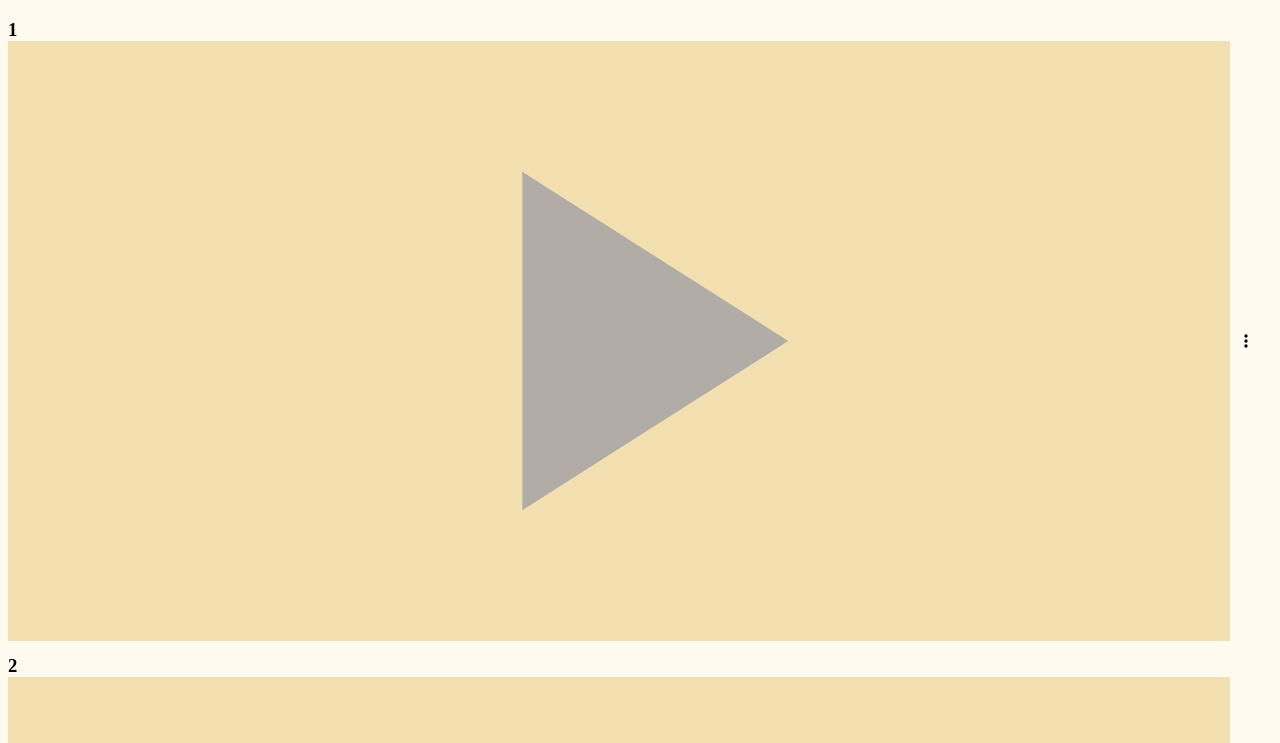
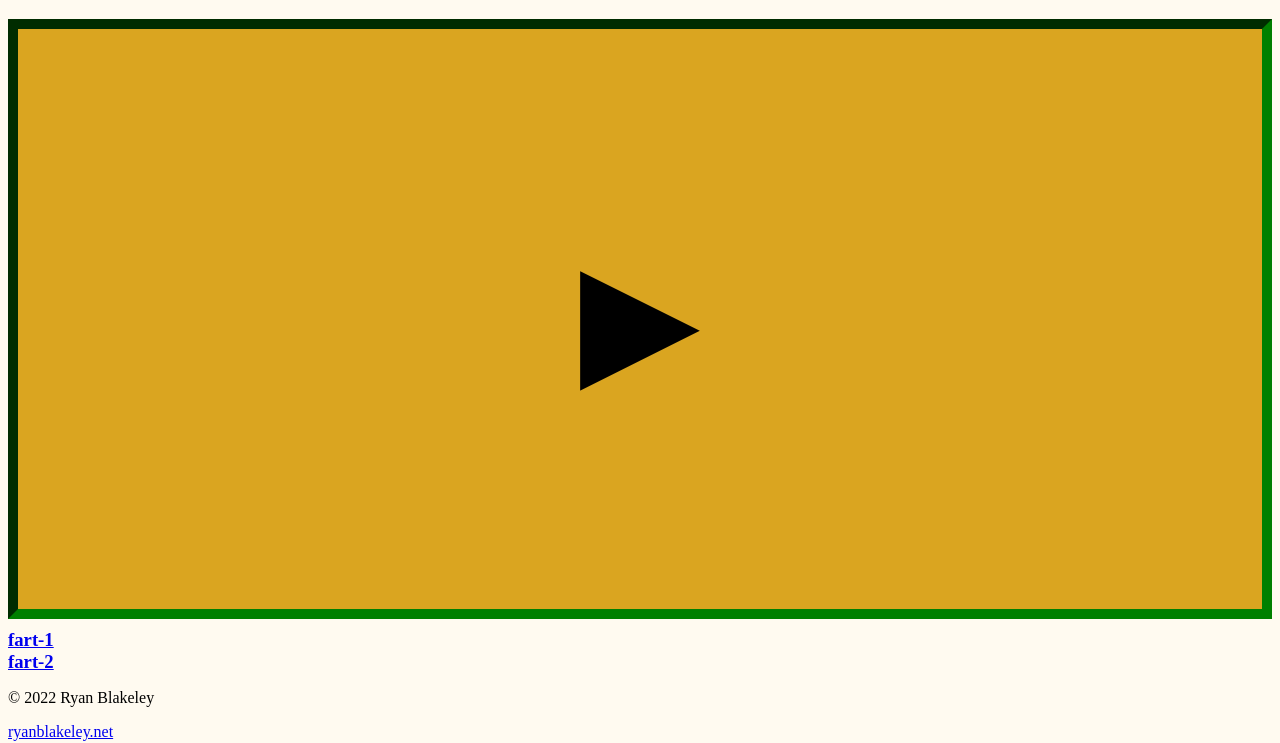
Before and after one commit to ryanblakeley/fart, a plain HTML site: page index.html in a window 1280 px wide. Shown: the part 61-804 px from the top of the page. Drawn offline with Linux system fonts and the light colour scheme.

Commit message:
Change to play audio in javascript

```diff
--- a/index.html
+++ b/index.html
@@ -2,26 +2,19 @@
 <html lang="en">
   <head>
     <meta charset="UTF-8" />
-    <meta name="viewport" content="width=device-width, initial-scale=1.0" />
+    <meta name="viewport" content="width=device-width, initial-scale=1" />
     <title>Fart Sounds</title>
     <link rel="stylesheet" href="stylesheet.css" />
   </head>
   <body>
     <h1>Fart Sounds</h1>
-
-    <h3>1</h3>
-    <audio controls>
-      <source src="audio/fart-1.mp3" type="audio/mpeg">
-      Your browser does not support the audio element.
-    </audio>
-
-    <h3>2</h3>
-    <audio controls>
-      <source src="audio/fart-2.mp3" type="audio/mpeg">
-      Your browser does not support the audio element.
-    </audio>
-
+    <div id="audio-player-container" >
+      <button id="play-icon" >&#9658;</button>
+    </div>
+    <a href="#fart-1.mp3" ><h3>fart-1</h3></a>
+    <a href="#fart-2.mp3" ><h3>fart-2</h3></a>
     <p>© 2022 Ryan Blakeley</p>
     <a href="https://ryanblakeley.net">ryanblakeley.net</a>
+    <script src="main.js" ></script>
   </body>
 </html>
--- /dev/null
+++ b/main.js
@@ -0,0 +1,7 @@
+const playIcon = document.getElementById('play-icon');
+
+playIcon.addEventListener('click', () => {
+  const audioUrl = 'audio/' + location.hash.replace('#','');
+  const audio = new Audio(audioUrl);
+  audio.play();
+});
--- a/stylesheet.css
+++ b/stylesheet.css
@@ -1,18 +1,11 @@
 body { margin: 0 8px; background-color: floralwhite; }
 h3 { margin: 0; }
-audio { margin-bottom: 10px; width: 100%; height: 75vh; }
-audio::-webkit-media-controls-enclosure, .media-controls-enclosure { max-height: unset; border-radius: 0; }
-audio::-webkit-media-controls-panel,
-.media-controls-panel { padding-left: 0; width: 100%; background-color: floralwhite; }
-audio::-webkit-media-controls-play-button,
-.media-controls-play-button {
-  flex-grow: 3;
-  height: 100%;
+div#audio-player-container { margin-bottom: 10px; width: 100%; }
+button#play-icon {
+  border-radius: 0;
   border: 10px inset green;
-  background-size: contain;
   background-color: goldenrod;
+  width: 100%;
+  height: 75vh;
+  font-size: 200px;
 }
-audio::-webkit-media-controls-current-time-display,
-audio::-webkit-media-controls-time-remaining-display,
-audio::-webkit-media-controls-timeline,
-audio::-webkit-media-controls-volume-control-container { display: none; }
```
